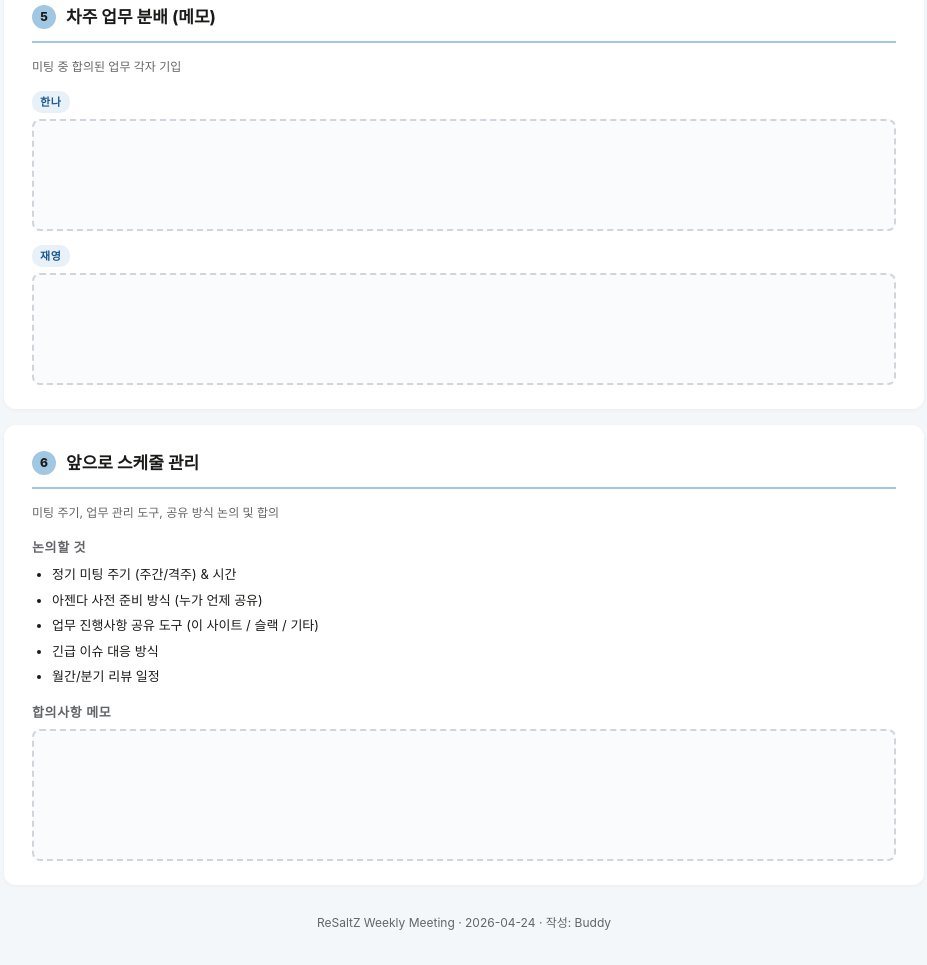
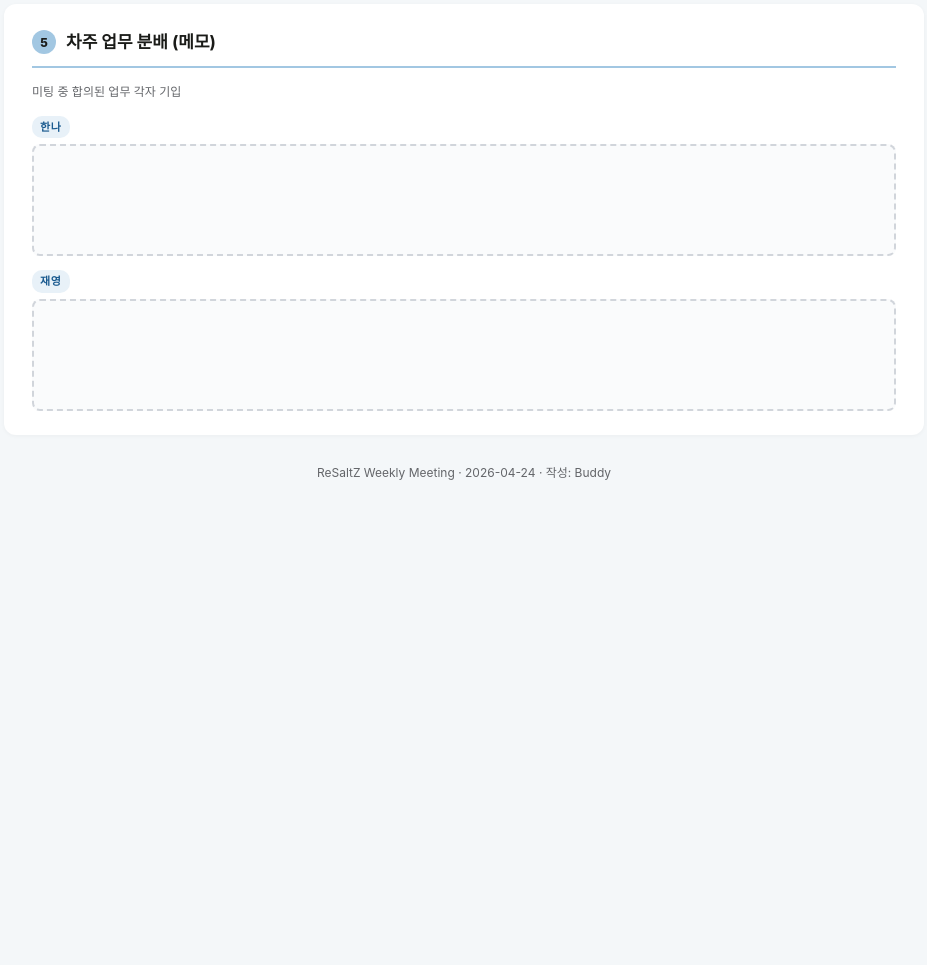
Before and after one commit to hizsystem/resaltz-reports, a plain HTML site: page us-meeting-agenda-20260424.html in a window 1280 px wide. Shown: the part 1789-2754 px from the top of the page, without its empty margins (176-1103 px from the left). After the commit the page ends 2303 px from the top, so only its background shows below. Drawn offline with Linux system fonts and the light colour scheme.

Commit message:
Remove section 6, add 향후 스케줄 관리 inline

```diff
--- a/us-meeting-agenda-20260424.html
+++ b/us-meeting-agenda-20260424.html
@@ -91,6 +91,7 @@
     <li><b>센티 이벤트</b> 세부내용 확정 필요 (VMD 보완 차주중 작업 예정)</li>
     <li><b>TMPL 마더스데이</b> 행사 내용 확정 필요</li>
     <li><b>마음마켓 이벤트</b> (VMD 지원)</li>
+    <li>향후 스케줄 관리</li>
   </ul>
 </div>
 
@@ -131,20 +132,6 @@
   <div class="empty" style="min-height: 80px; text-align: left; padding: 14px 18px;">&nbsp;</div>
 </div>
 
-<div class="card">
-  <h2><span class="num">6</span>앞으로 스케줄 관리</h2>
-  <p class="muted">미팅 주기, 업무 관리 도구, 공유 방식 논의 및 합의</p>
-  <h3>논의할 것</h3>
-  <ul>
-    <li>정기 미팅 주기 (주간/격주) & 시간</li>
-    <li>아젠다 사전 준비 방식 (누가 언제 공유)</li>
-    <li>업무 진행사항 공유 도구 (이 사이트 / 슬랙 / 기타)</li>
-    <li>긴급 이슈 대응 방식</li>
-    <li>월간/분기 리뷰 일정</li>
-  </ul>
-  <h3>합의사항 메모</h3>
-  <div class="empty" style="min-height: 100px; text-align: left; padding: 14px 18px;">&nbsp;</div>
-</div>
 
 <p class="muted" style="text-align: center; margin-top: 28px;">ReSaltZ Weekly Meeting · 2026-04-24 · 작성: Buddy</p>
 
```
